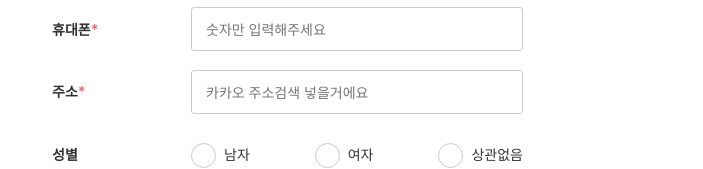
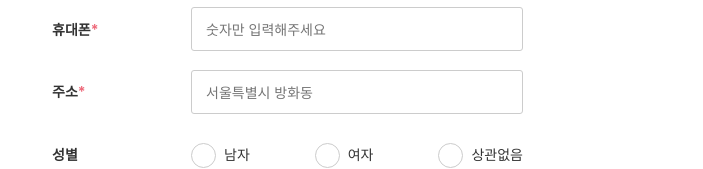
Before and after one commit to wecode-bootcamp-korea/13-brokurly-frontend, a React (Create React App) app: page / in a window 1280 px wide. Shown: the part 588-757 px from the top of the page, without its empty margins (288-991 px from the left). Built offline with nearby package versions, Linux system fonts and the light colour scheme.

Commit message:
chek point

```diff
--- a/src/Pages/Signup/Signup.component.js
+++ b/src/Pages/Signup/Signup.component.js
@@ -85,7 +85,7 @@ class Signup extends Component {
 
   checkId = () => {
     const { user_id } = this.state;
-    if (user_id.match(/[A-Za-z0-9]\w{6,}/)) {
+    if (user_id.match(/[A-Za-z0-9]\w{5,}/)) {
       fetch("http://10.58.6.216:8000/user/checkid", {
         method: "POST",
         body: JSON.stringify({
@@ -362,7 +362,7 @@ class Signup extends Component {
               <input
                 className="input"
                 name="address"
-                placeholder="카카오 주소검색 넣을거에요"
+                placeholder="서울특별시 방화동"
                 onChange={this.handleWriteData}
               ></input>
             </div>
--- a/src/Pages/Signup/SignupInputForm/OverlapCheckText/OverlapCheckText.component.js
+++ b/src/Pages/Signup/SignupInputForm/OverlapCheckText/OverlapCheckText.component.js
@@ -38,7 +38,7 @@ class OverlapCheckText extends Component {
           <>
             <span
               className={`initial ${
-                user_id.match(/[A-Za-z0-9]\w{6,}/) ? "correct" : "incorrect"
+                user_id.match(/[A-Za-z0-9]\w{5,}/) ? "correct" : "incorrect"
               }`}
             >
               {idCheck[0]}
```
